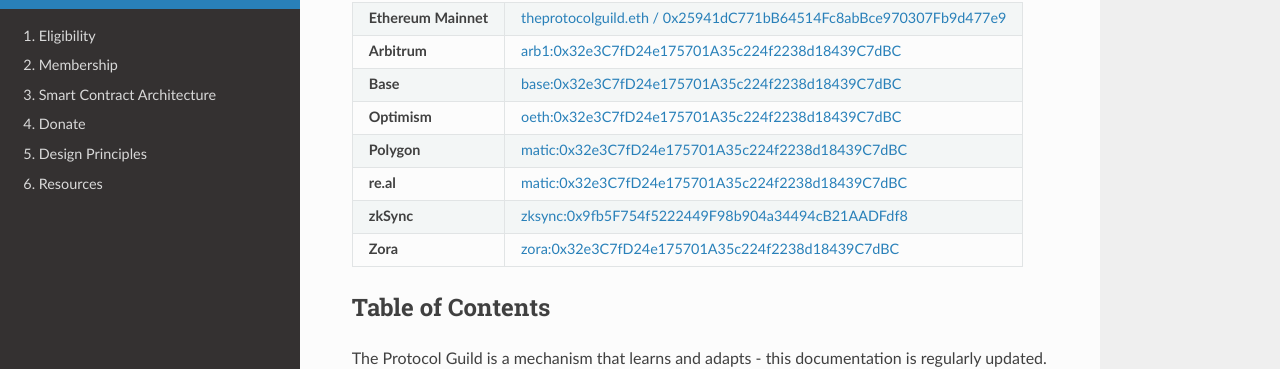
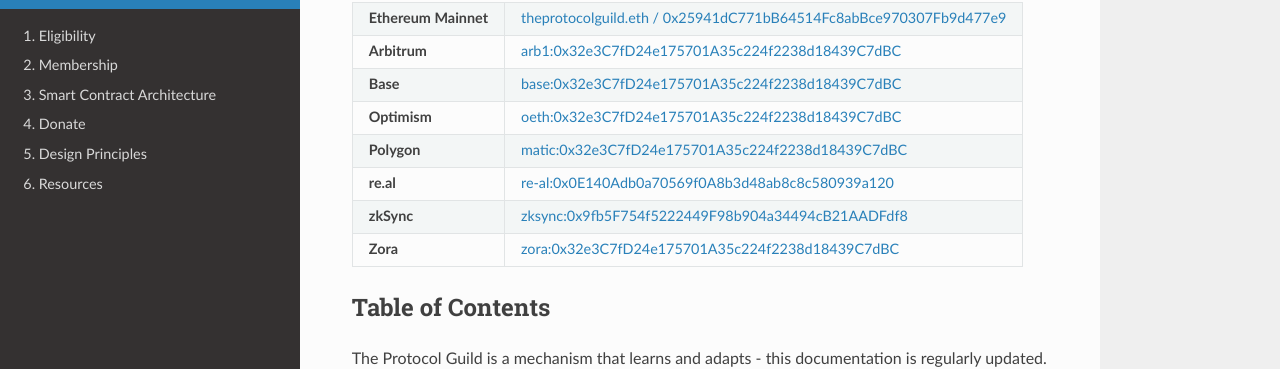
Before and after one commit to protocolguild/documentation, a Sphinx documentation site: the page built from docs/index.rst, in a window 1280 px wide and 900 px high, scrolled down 706 px. Shown: the part 84-453 px from the top of the window. Built offline with Sphinx 7.4.7 and the Read the Docs theme 2.0.0, drawn with Linux system fonts in a browser that asks for light colours.

Commit message:
Fix re.al multisig link

```diff
--- a/docs/index.rst
+++ b/docs/index.rst
@@ -28,7 +28,7 @@
 +----------------------+----------------------------------------------------------------------+
 | **Polygon**          | `matic:0x32e3C7fD24e175701A35c224f2238d18439C7dBC`_                  |
 +----------------------+----------------------------------------------------------------------+
-| **re.al**            | `matic:0x32e3C7fD24e175701A35c224f2238d18439C7dBC`_                  |
+| **re.al**            | `re-al:0x0E140Adb0a70569f0A8b3d48ab8c8c580939a120`_                  |
 +----------------------+----------------------------------------------------------------------+
 | **zkSync**           | `zksync:0x9fb5F754f5222449F98b904a34494cB21AADFdf8`_                 |
 +----------------------+----------------------------------------------------------------------+
```
